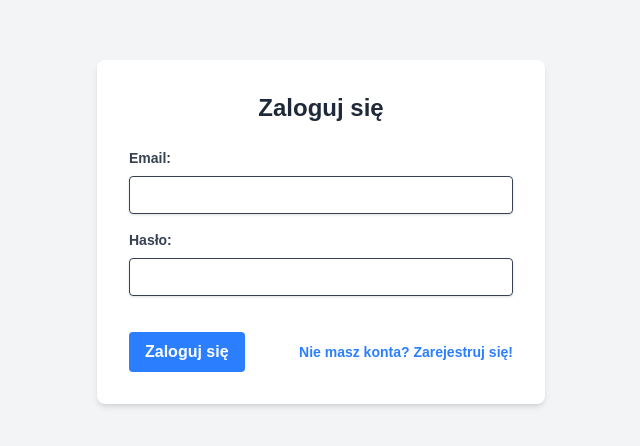
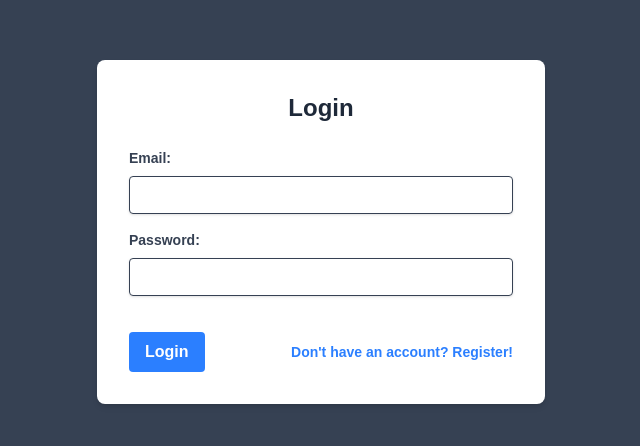
Before and after one commit to Mr-SuSeL/AI-Algo-Trader, a Next.js app in the folder frontend/: page /login in a window 1280 px wide. Shown: the part 168-614 px from the top of the page, without its empty margins (319-959 px from the left). Built offline with nearby package versions, Linux system fonts and the light colour scheme.

Commit message:
credentials view upgraded

```diff
--- a/frontend/app/login/page.js
+++ b/frontend/app/login/page.js
@@ -1,20 +1,20 @@
 // C:\AI-Algo-Trader\frontend\app\login\page.js
-'use client'; // Ten komponent musi być komponentem klienckim
+'use client'; // This component must be a client component
 
 import React, { useState, useEffect } from 'react';
 import Link from 'next/link';
-import { useAuth } from '@/store/AuthContext'; // Używamy aliasu '@' dla ścieżki do store
-import { useRouter } from 'next/navigation'; // Poprawiony import useRouter
+import { useAuth } from '@/store/AuthContext';
+import { useRouter } from 'next/navigation';
 
 export default function LoginPage() {
   const [email, setEmail] = useState('');
   const [password, setPassword] = useState('');
   const [error, setError] = useState('');
-  const { login, user, loading } = useAuth(); // Używamy useAuth hooka
-  const router = useRouter(); // Używamy standardowo zaimportowanego useRouter
+  const { login, user, loading } = useAuth();
+  const router = useRouter();
 
   useEffect(() => {
-    // Jeśli użytkownik jest już zalogowany i loading się zakończył, przekieruj
+    // If the user is already logged in and loading is complete, redirect
     if (user && !loading) {
       router.push('/');
     }
@@ -26,23 +26,23 @@ export default function LoginPage() {
     try {
       await login(email, password);
     } catch (err) {
-      setError(err.message || 'Logowanie nie powiodło się. Sprawdź swoje dane.');
+      setError(err.message || 'Login failed. Please check your credentials.');
     }
   };
 
   if (loading || user) {
-    // Jeśli trwa ładowanie lub użytkownik jest już zalogowany, wyświetl komunikat ładowania/przekierowania
+    // If loading or the user is already logged in, display a loading/redirecting message
     return (
-      <div className="flex items-center justify-center min-h-screen bg-gray-100">
-        <p className="text-gray-800">Ładowanie lub przekierowanie...</p>
+      <div className="flex items-center justify-center min-h-screen bg-gray-700"> {/* Unified background */}
+        <p className="text-white">Loading or redirecting...</p> {/* Changed text color for contrast */}
       </div>
     );
   }
 
   return (
-    <div className="min-h-screen flex items-center justify-center bg-gray-100">
+    <div className="min-h-screen flex items-center justify-center bg-gray-700"> {/* Unified background */}
       <div className="bg-white p-8 rounded-lg shadow-md w-full max-w-md">
-        <h2 className="text-2xl font-bold text-gray-800 mb-6 text-center">Zaloguj się</h2>
+        <h2 className="text-2xl font-bold text-gray-800 mb-6 text-center">Login</h2> {/* Translated title */}
         <form onSubmit={handleSubmit}>
           <div className="mb-4">
             <label htmlFor="email" className="block text-gray-700 text-sm font-bold mb-2">
@@ -59,7 +59,7 @@ export default function LoginPage() {
           </div>
           <div className="mb-6">
             <label htmlFor="password" className="block text-gray-700 text-sm font-bold mb-2">
-              Hasło:
+              Password:
             </label>
             <input
               type="password"
@@ -76,11 +76,11 @@ export default function LoginPage() {
               type="submit"
               className="bg-blue-500 hover:bg-blue-700 text-white font-bold py-2 px-4 rounded focus:outline-none focus:shadow-outline"
             >
-              Zaloguj się
-            </button>
+              Login
+            </button> {/* Translated button text */}
             <Link href="/register" className="inline-block align-baseline font-bold text-sm text-blue-500 hover:text-blue-800">
-              Nie masz konta? Zarejestruj się!
-            </Link>
+              Don't have an account? Register!
+            </Link> {/* Translated link text */}
           </div>
         </form>
       </div>
--- a/frontend/app/register/page.js
+++ b/frontend/app/register/page.js
@@ -5,6 +5,7 @@ import { useRouter } from 'next/navigation';
 import { registerUser } from '@/utils/auth';
 import { toast, ToastContainer } from 'react-toastify';
 import 'react-toastify/dist/ReactToastify.css';
+import Link from 'next/link'; // <--- DODAJ TĘ LINIĘ
 
 export default function RegisterPage() {
     const [userName, setUserName] = useState("");
@@ -16,6 +17,7 @@ export default function RegisterPage() {
         e.preventDefault();
 
         if (userName === "" || email === "" || password === "") {
+            toast.error("Please fill in all fields.");
             return;
         }
         try {
@@ -25,13 +27,14 @@ export default function RegisterPage() {
                 router.push('/login');
             }, 1000);
         } catch (error) {
-            toast.error("User creation failed! " + error);
+            toast.error("User creation failed! " + (error.message || "An unexpected error occurred."));
         }
     };
 
     return (
-        <div className="min-h-screen bg-gray-800 flex flex-col items-center justify-center">
-            <form onSubmit={handleSubmit} className="bg-gray-300 p-8 flex flex-col rounded-lg w-full max-w-md shadow-lg">
+        <div className="min-h-screen bg-gray-700 flex flex-col items-center justify-center">
+            <form onSubmit={handleSubmit} className="bg-white p-8 flex flex-col rounded-lg w-full max-w-md shadow-lg">
+                <h2 className="text-2xl font-bold text-gray-800 mb-6 text-center">Register</h2>
                 <label className="text-gray-800 mb-1 font-medium">Username</label>
                 <input
                     className="bg-gray-200 text-gray-800 p-2 rounded mb-4 focus:outline-none focus:ring-2 focus:ring-blue-500"
@@ -65,8 +68,13 @@ export default function RegisterPage() {
                 >
                     Register
                 </button>
+                <div className="mt-4 text-center">
+                    <Link href="/login" className="inline-block align-baseline font-bold text-sm text-blue-500 hover:text-blue-800">
+                        Already have an account? Login!
+                    </Link>
+                </div>
             </form>
-            <ToastContainer /> {/* Dodaj kontener na tosty */}
+            <ToastContainer />
         </div>
     );
 }
```
Also changed, not shown: 1 other file (tests, documents, lock files or other folders).
